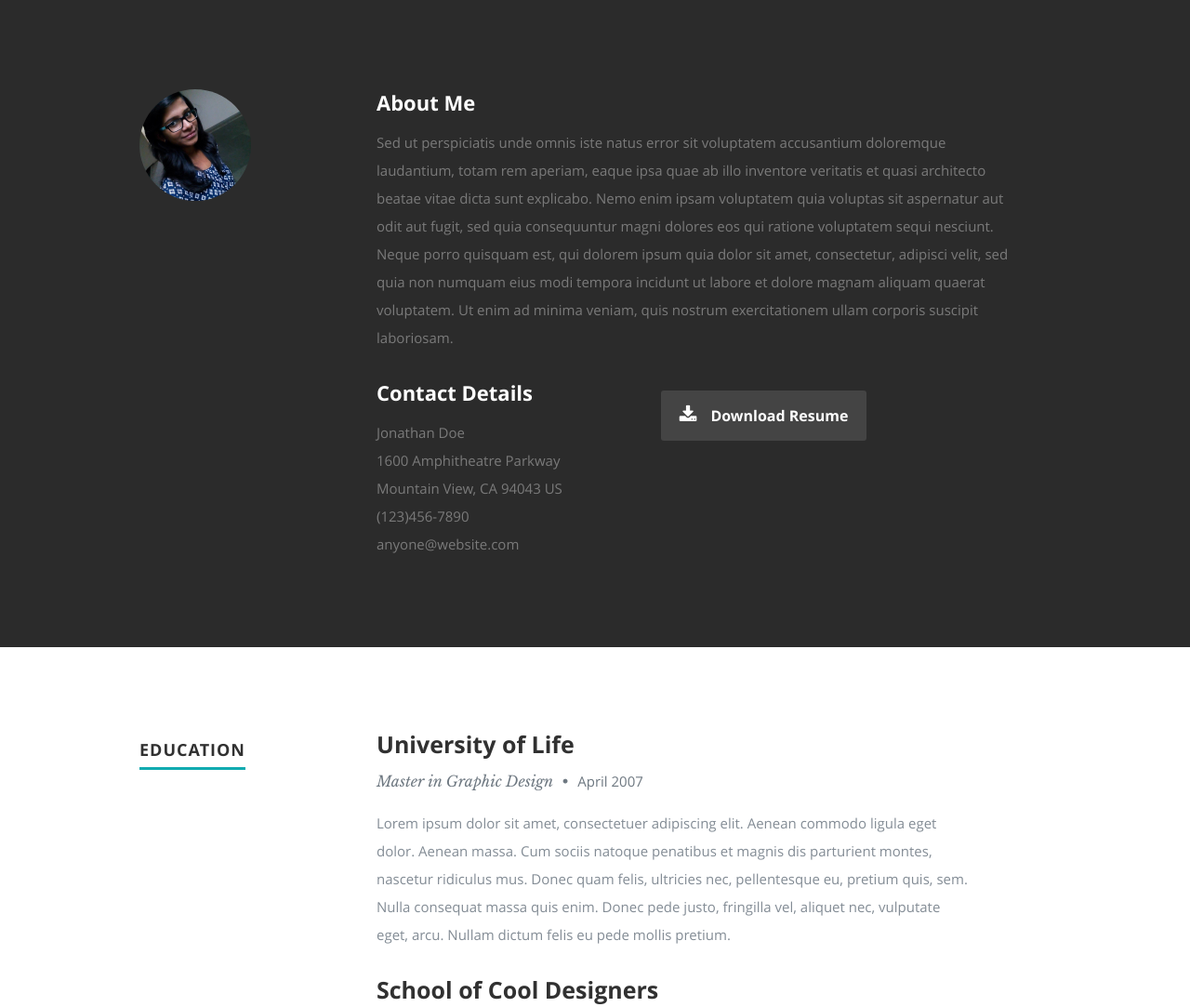
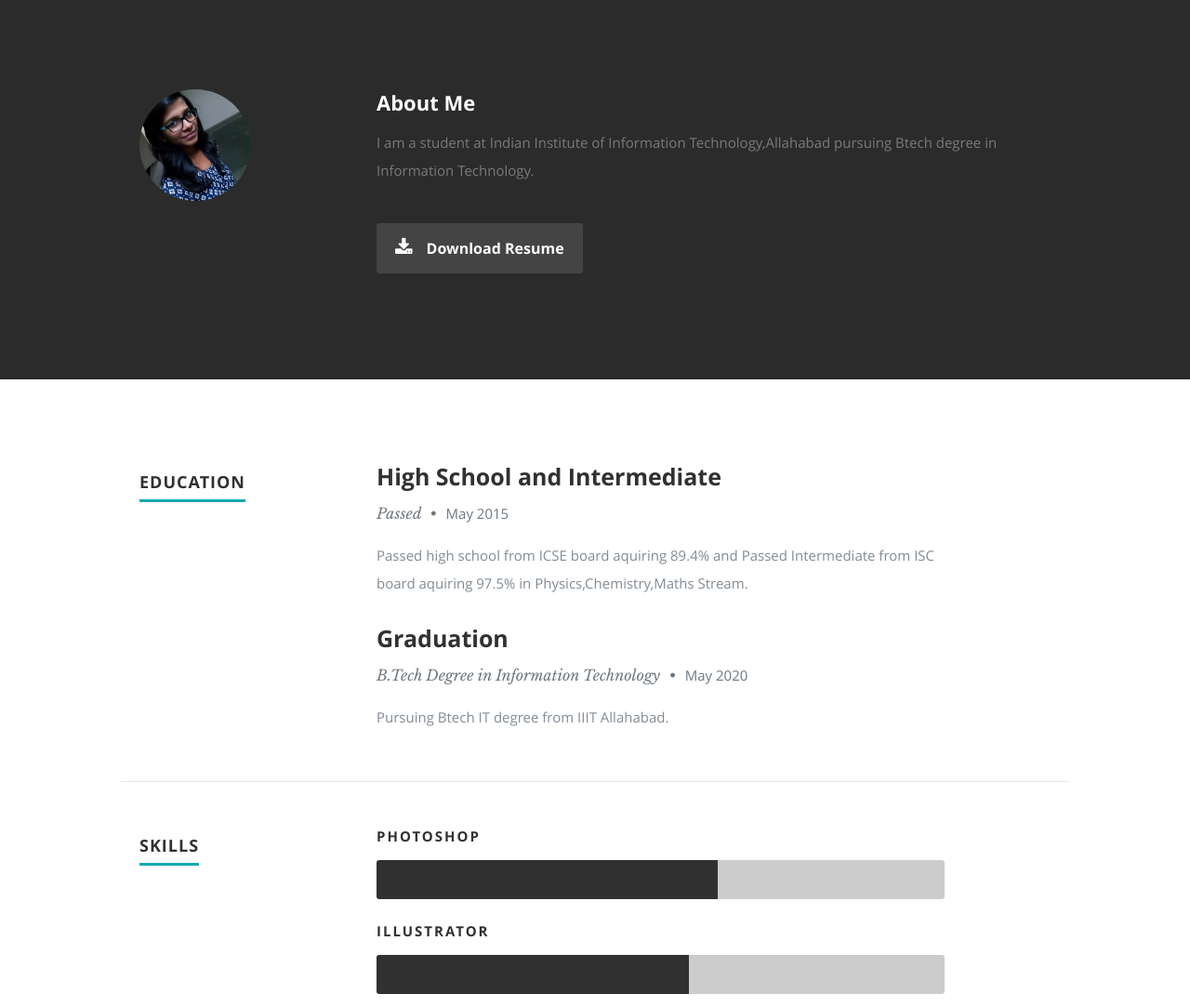
Before and after one commit to shubhanginigam18/shubhanginigam18.github.io, a plain HTML site: page index.html in a window 1280 px wide. Shown: the part 800-1883 px from the top of the page at 93% size. Drawn offline with nearby package versions, Linux system fonts and the light colour scheme.

Commit message:
Add files via upload

```diff
--- a/index.html
+++ b/index.html
@@ -7,7 +7,7 @@
    <!--- Basic Page Needs
    ================================================== -->
    <meta charset="utf-8">
-	<title>Ceevee - Free Responsive HTML5/CSS3 Template</title>
+	<title>Shubhangi Nigam Profile</title>
 	<meta name="description" content="">
 	<meta name="author" content="">
 
@@ -56,9 +56,8 @@
 
       <div class="row banner">
          <div class="banner-text">
-            <h1 class="responsive-headline">I'm Jonathan Doe.</h1>
-            <h3>I'm a Manila based <span>graphic designer</span>, <span>illustrator</span> and <span>webdesigner</span> creating awesome and
-            effective visual identities for companies of all sizes around the globe. Let's <a class="smoothscroll" href="#about">start scrolling</a>
+            <h1 class="responsive-headline">SHUBHANGI NIGAM</h1>
+            <h3>Btech Student at IIITA.</br>Let's <a class="smoothscroll" href="#about">start scrolling</a>
             and learn more <a class="smoothscroll" href="#about">about me</a>.</h3>
             <hr />
             <ul class="social">
@@ -96,21 +95,16 @@
 
             <h2>About Me</h2>
 
-            <p>Sed ut perspiciatis unde omnis iste natus error sit voluptatem accusantium doloremque laudantium, totam rem aperiam,
-            eaque ipsa quae ab illo inventore veritatis et quasi architecto beatae vitae dicta sunt explicabo. Nemo enim ipsam
-            voluptatem quia voluptas sit aspernatur aut odit aut fugit, sed quia consequuntur magni dolores eos qui ratione
-            voluptatem sequi nesciunt. Neque porro quisquam est, qui dolorem ipsum quia dolor sit amet, consectetur, adipisci velit,
-            sed quia non numquam eius modi tempora incidunt ut labore et dolore magnam aliquam quaerat voluptatem.
-            Ut enim ad minima veniam, quis nostrum exercitationem ullam corporis suscipit laboriosam.
+            <p>I am a student at Indian Institute of Information Technology,Allahabad pursuing Btech degree in Information Technology.
             </p>
 
             <div class="row">
 
-               <div class="columns contact-details">
+               <!-- <div class="columns contact-details">
 
                   <h2>Contact Details</h2>
                   <p class="address">
-						   <span>Jonathan Doe</span><br>
+						   <span>Shubhangi Nigam</span><br>
 						   <span>1600 Amphitheatre Parkway<br>
 						         Mountain View, CA 94043 US
                      </span><br>
@@ -118,7 +112,7 @@
                      <span>anyone@website.com</span>
 					   </p>
 
-               </div>
+               </div> -->
 
                <div class="columns download">
                   <p>
@@ -153,14 +147,12 @@
 
                <div class="twelve columns">
 
-                  <h3>University of Life</h3>
-                  <p class="info">Master in Graphic Design <span>&bull;</span> <em class="date">April 2007</em></p>
+                  <h3>High School and Intermediate</h3>
+                  <p class="info">Passed <span>&bull;</span> <em class="date">May 2015</em></p>
 
                   <p>
-                  Lorem ipsum dolor sit amet, consectetuer adipiscing elit. Aenean commodo ligula eget dolor. Aenean massa.
-                  Cum sociis natoque penatibus et magnis dis parturient montes, nascetur ridiculus mus. Donec quam felis,
-                  ultricies nec, pellentesque eu, pretium quis, sem. Nulla consequat massa quis enim.
-                  Donec pede justo, fringilla vel, aliquet nec, vulputate eget, arcu. Nullam dictum felis eu pede mollis pretium.
+                  Passed high school from ICSE board aquiring 89.4% and
+				  Passed Intermediate from ISC board aquiring 97.5% in Physics,Chemistry,Maths Stream.
                   </p>
 
                </div>
@@ -171,14 +163,12 @@
 
                <div class="twelve columns">
 
-                  <h3>School of Cool Designers</h3>
-                  <p class="info">B.A. Degree in Graphic Design <span>&bull;</span> <em class="date">March 2003</em></p>
+                  <h3>Graduation</h3>
+                  <p class="info">B.Tech Degree in Information Technology <span>&bull;</span> <em class="date">May 2020</em></p>
 
                   <p>
-                  This is Photoshop's version  of Lorem Ipsum. Proin gravida nibh vel velit auctor aliquet.
-                  Aenean sollicitudin, lorem quis bibendum auctor, nisi elit consequat ipsum, nec sagittis sem
-                  nibh id elit. Duis sed odio sit amet nibh vulputate cursus a sit amet mauris. Morbi accumsan
-                  ipsum velit. Nam nec tellus a odio tincidunt auctor a ornare odio. Sed non  mauris vitae erat
+                  Pursuing Btech IT degree from IIIT Allahabad.
+
                   </p>
 
                </div>
@@ -192,7 +182,7 @@
 
       <!-- Work
       ----------------------------------------------- -->
-      <div class="row work">
+      <!--<div class="row work">
 
          <div class="three columns header-col">
             <h1><span>Work</span></h1>
@@ -216,7 +206,7 @@
 
                </div>
 
-            </div> <!-- item end -->
+            </div>
 
             <div class="row item">
 
@@ -234,11 +224,11 @@
 
                </div>
 
-            </div> <!-- item end -->
+            </div>
 
-         </div> <!-- main-col end -->
+         </div>
 
-      </div> <!-- End Work -->
+      </div> -->
 
 
       <!-- Skills
@@ -251,11 +241,11 @@
 
          <div class="nine columns main-col">
 
-            <p>Sed ut perspiciatis unde omnis iste natus error sit voluptatem accusantium doloremque laudantium, totam rem aperiam,
+            <!--<p>Sed ut perspiciatis unde omnis iste natus error sit voluptatem accusantium doloremque laudantium, totam rem aperiam,
             eaque ipsa quae ab illo inventore veritatis et quasi architecto beatae vitae dicta sunt explicabo. Nemo enim ipsam
             voluptatem quia voluptas sit aspernatur aut odit aut fugit, sed quia consequuntur magni dolores eos qui ratione
             voluptatem sequi nesciunt.
-            </p>
+            </p>-->
 
 				<div class="bars">
 
@@ -639,11 +629,11 @@
 
                      <li>
                         <blockquote>
-                           <p>This is Photoshop's version  of Lorem Ipsum. Proin gravida nibh vel velit auctor aliquet.
-                           Aenean sollicitudin, lorem quis bibendum auctor, nisi elit consequat ipsum, nec sagittis sem
-                           nibh id elit. Duis sed odio sit amet nibh vulputate cursus a sit amet mauris.
+                           <p>When we tackle obstacles, we find hidden reserves of courage and resilience we did not know we had.
+						   And it is only when we are faced with failure do we realise that these resources were always there within us.
+						   We only need to find them and move on with our lives.
                            </p>
-                           <cite>Mr. Adobe</cite>
+                           <cite>A.P.J. Abdul Kalam</cite>
                         </blockquote>
                      </li> <!-- slide ends -->
 
@@ -674,9 +664,8 @@
 
             <div class="ten columns">
 
-                  <p class="lead">Sed ut perspiciatis unde omnis iste natus error sit voluptatem accusantium doloremque laudantium, totam rem aperiam,
-                  eaque ipsa quae ab illo inventore veritatis et quasi architecto beatae vitae dicta sunt explicabo. Nemo enim ipsam
-                  voluptatem quia voluptas sit aspernatur aut odit aut fugit.
+                  <p class="lead">
+				  Send message to contact..
                   </p>
 
             </div>
@@ -731,7 +720,7 @@
             </div>
 
 
-            <aside class="four columns footer-widgets">
+            <!--<aside class="four columns footer-widgets">
 
                <div class="widget widget_contact">
 
```
